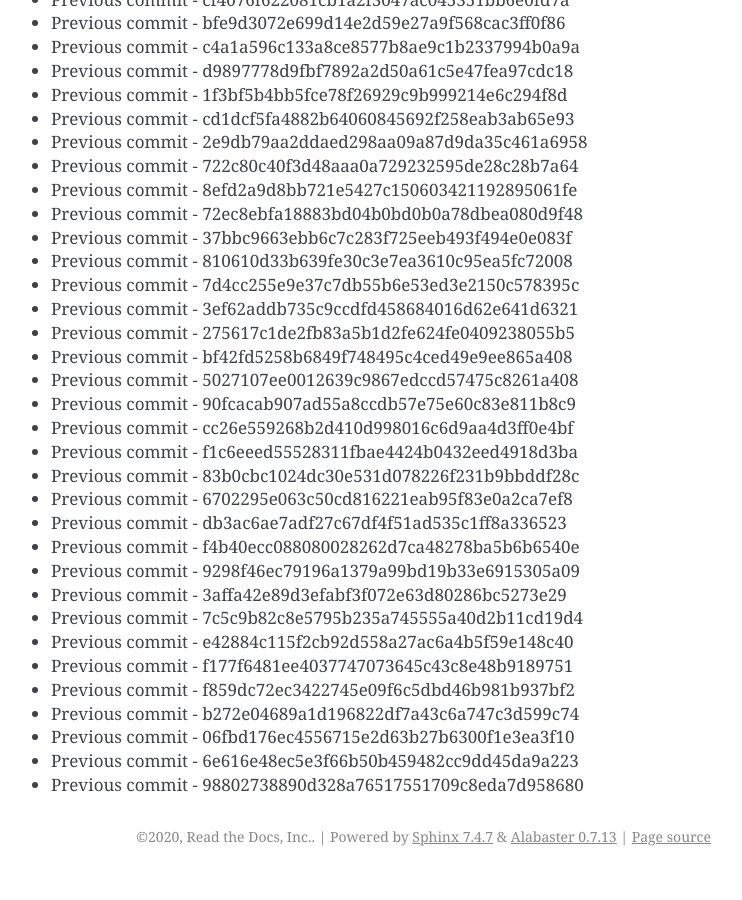
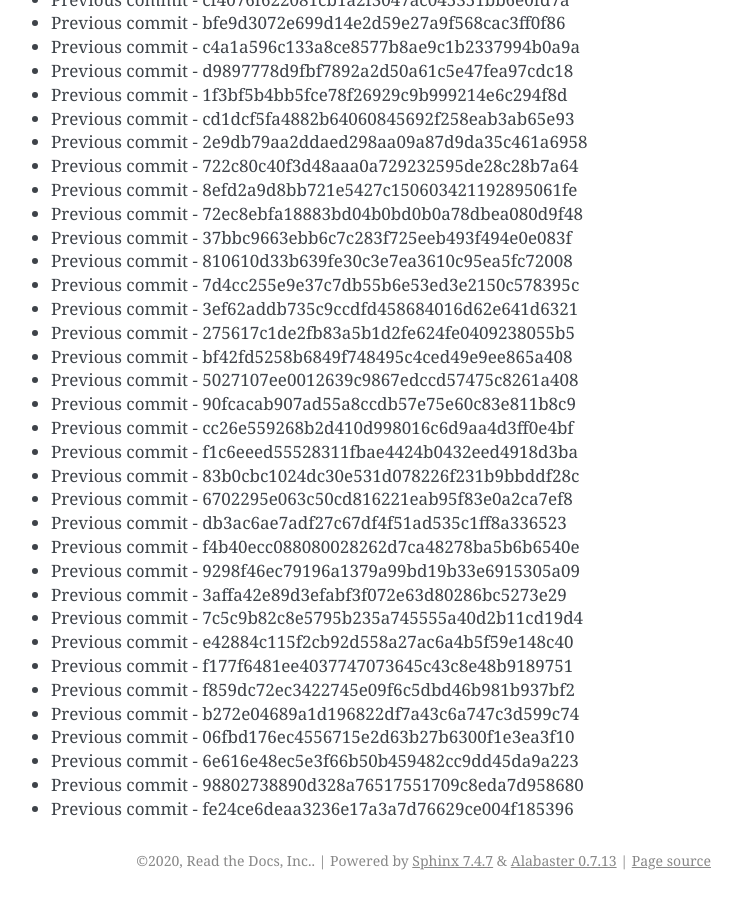
Before and after one commit to readthedocs/rtd-git-stresstest, a Sphinx documentation site: the page built from docs/updates.rst, in a window 1280 px wide and 900 px high, scrolled down 49725 px. Shown: the whole window, without its empty margins (399-1141 px from the left). Built offline with Sphinx 7.4.7, drawn with Linux system fonts in a browser that asks for light colours; before the commit the page ends 50601 px from its top, so only the background shows below that.

Commit message:
Generating commit from previous: fe24ce6deaa3236e17a3a7d76629ce004f185396

```diff
--- a/docs/updates.rst
+++ b/docs/updates.rst
@@ -2121,3 +2121,4 @@ It can be tested for any performance characteristics.
 * Previous commit - 06fbd176ec4556715e2d63b27b6300f1e3ea3f10
 * Previous commit - 6e616e48ec5e3f66b50b459482cc9dd45da9a223
 * Previous commit - 98802738890d328a76517551709c8eda7d958680
+* Previous commit - fe24ce6deaa3236e17a3a7d76629ce004f185396
```
